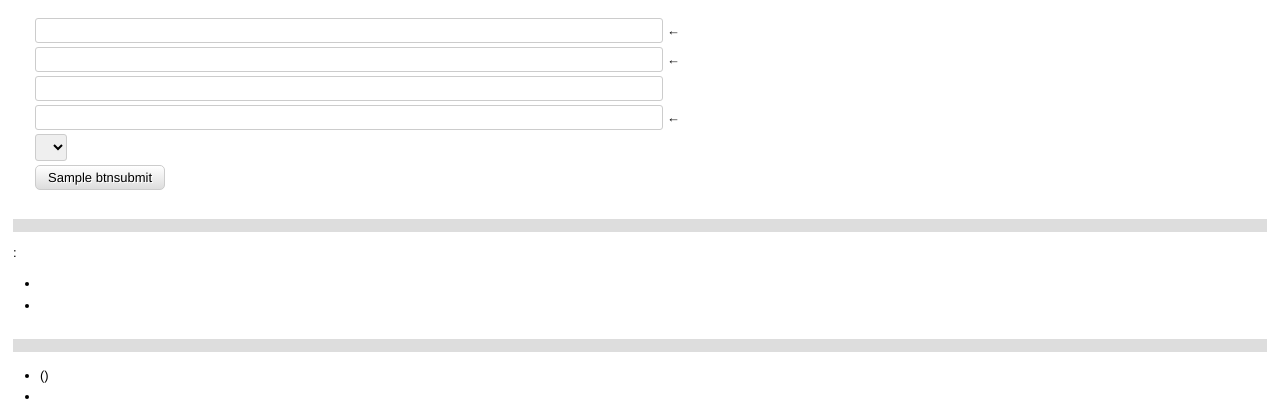
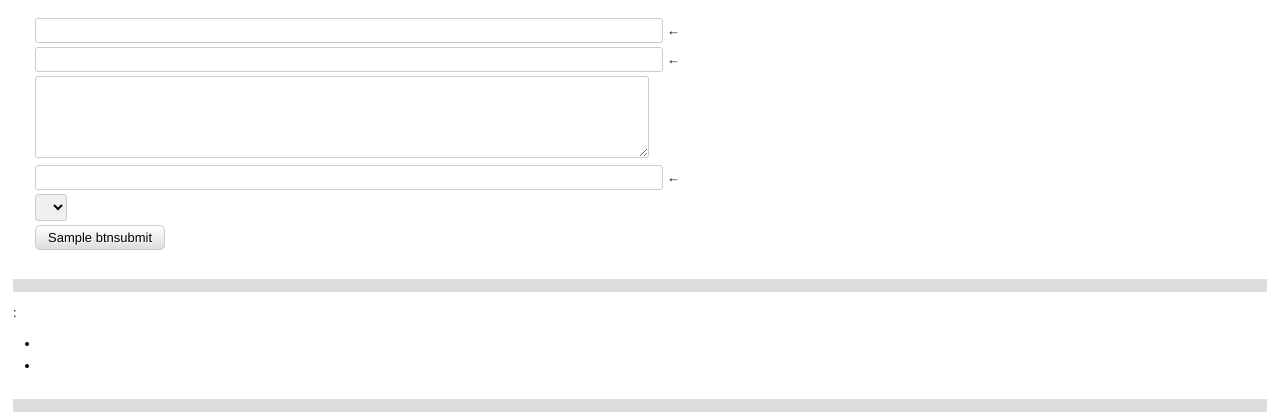
Before and after one commit to scronide/scuttle, a PHP site: the page made by templates/editbookmark.tpl.php in a window 1280 px wide. Shown: the part 89-509 px from the top of the page. Run offline with PHP 8.4, Linux system fonts and the light colour scheme; the template is opened without the code that fills it: most values are stand-ins (such as "Sample title", 1, 10 or a date in 2020); data that the repository does not hold is empty; a stand-in replaces the project's code that opens the database connection; some libraries are stand-ins or nearby versions.

Commit message:
increased description size to 1000 characters
The default maximum description in Delicious was raised to 1000
characters instead of 255 several years ago. The current setting in
Scuttle makes it impossible for users to import data from their
Delicious account into Scuttle.

When the limit is increased, the old text-box was a bit too small. This
increases it (in line with what Delicious did when they made the
change).

In this patch, tables.sql is updated, but existing installations will
need to alter their database table my hand. In the absense of a system
for migrations, this seems to be able the best we can do.

```diff
--- a/tables.sql
+++ b/tables.sql
@@ -11,7 +11,7 @@
   `bModified` datetime NOT NULL default '0000-00-00 00:00:00',
   `bTitle` varchar(255) NOT NULL default '',
   `bAddress` text NOT NULL,
-  `bDescription` varchar(255) default NULL,
+  `bDescription` varchar(1000) default NULL,
   `bHash` varchar(32) NOT NULL default '',
   PRIMARY KEY  (`bId`),
   KEY `sc_bookmarks_usd` (`uId`,`bStatus`,`bDatetime`),
--- a/templates/editbookmark.tpl.php
+++ b/templates/editbookmark.tpl.php
@@ -31,7 +31,7 @@
 </tr>
 <tr>
     <th align="left"><?php echo T_('Description'); ?></th>
-    <td><input type="text" name="description" size="75" maxlength="255" value="<?php echo filter($row['bDescription'], 'xml'); ?>" /></td>
+    <td><textarea name="description" cols="74" rows="5" maxlength="1000"><?php echo filter($row['bDescription'], 'xml'); ?></textarea></td>
     <td></td>
 </tr>
 <tr>
```
